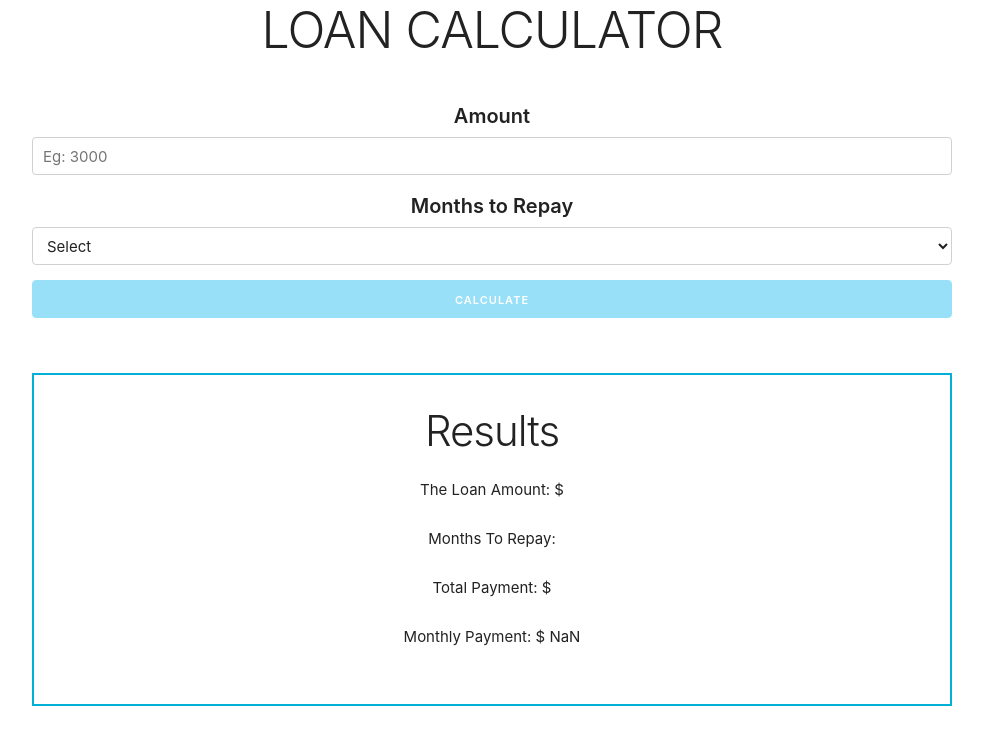
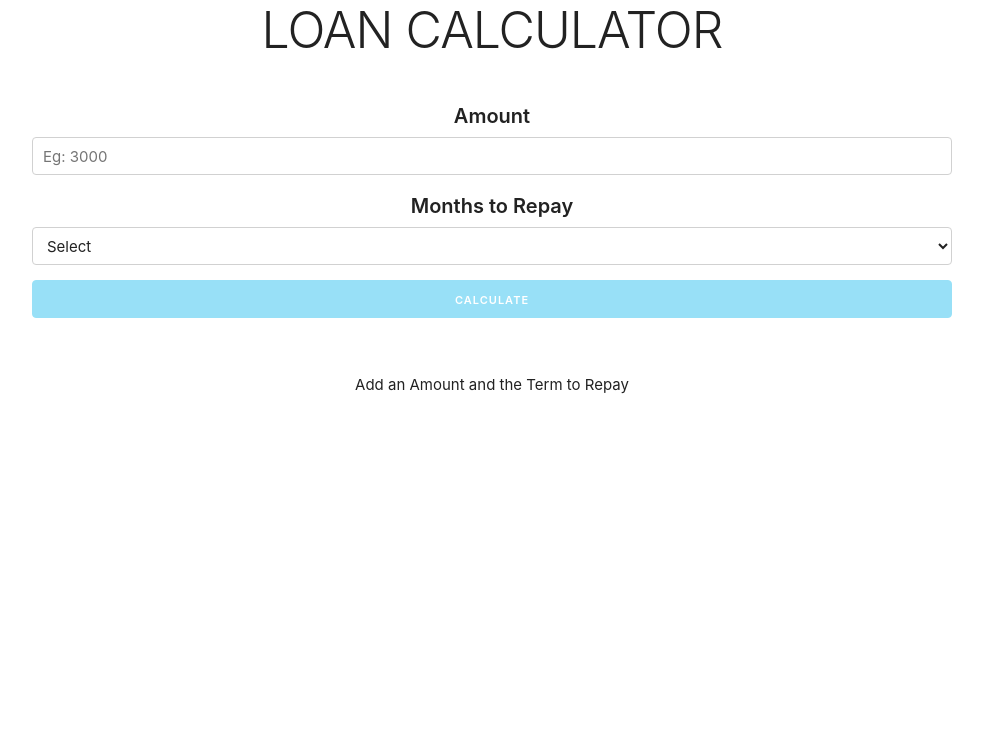
Before and after one commit to devrolet/loan-calc, a React (Create React App) app: page / in a window 1280 px wide. Shown: the top 744 px of the page, without its empty margins (148-1131 px from the left). Built offline with nearby package versions, Linux system fonts and the light colour scheme.

Commit message:
Conditional Render of Components

```diff
--- a/src/App.js
+++ b/src/App.js
@@ -3,6 +3,7 @@ import './App.css';
 import Form from './components/Form.js';
 import {calculateTotal} from './helper';
 import Result from './components/Result.js';
+import Message from './components/Message.js';
 
 import './normalize.css';
 import './skeleton.css';
@@ -26,7 +27,21 @@ class App extends Component {
     })
   }
   render() {
+    // Destructure the state
     const {term, amount, total} = this.state;
+
+    // Conditionally Render a Component
+
+    let component;
+    if(total === '') {
+      component = <Message />
+    } else {
+      component = <Result
+                    total={total}
+                    amount={amount}
+                    term={term}
+                  />
+    }
     return (
       <Fragment>
         <div className="App">
@@ -36,11 +51,7 @@ class App extends Component {
               loanInformation={this.loanInformation}
             />
             <div className="messages">
-              <Result
-                total={total}
-                amount={amount}
-                term={term}
-              />
+              {component}
             </div>
           </div>
         </div>
--- /dev/null
+++ b/src/components/Message.js
@@ -0,0 +1,7 @@
+import React from 'react';
+
+const Message = () => (
+    <p>Add an Amount and the Term to Repay</p>
+)
+
+export default Message;
```
